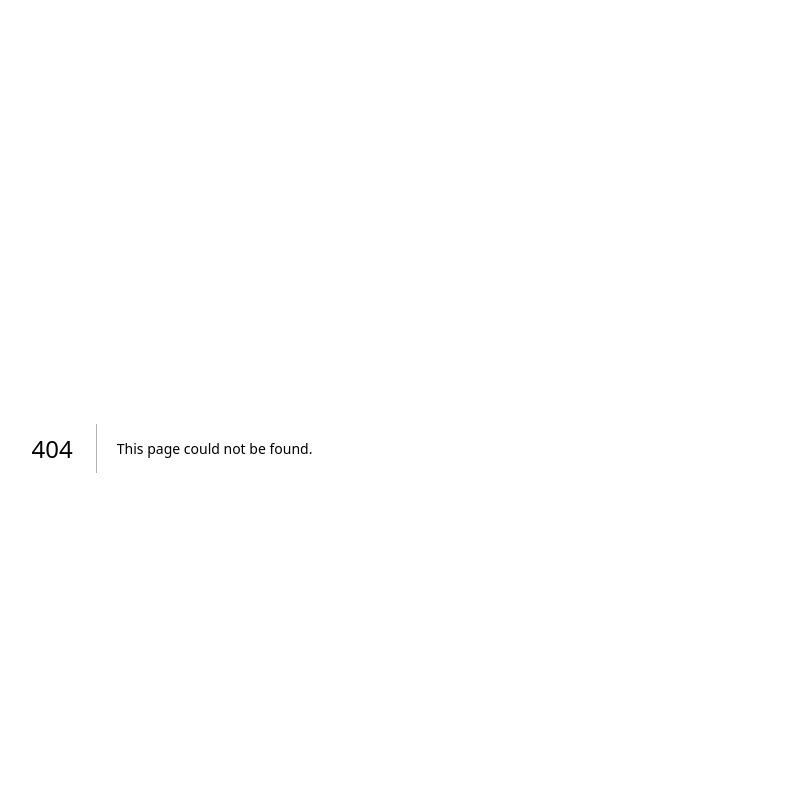
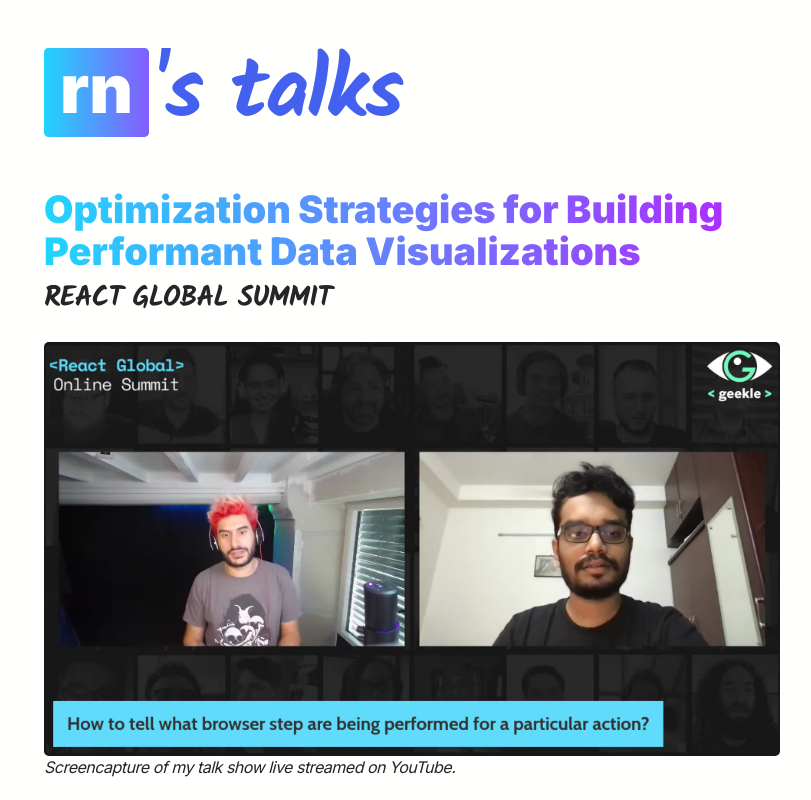
Before and after one commit to raaguln/portfolio, a Next.js app: page /speaking in a window 1280 px wide. Before the commit this address had no page. Shown: the top 800 px of the page, without its empty margins (228-1039 px from the left). Built offline with nearby package versions, Linux system fonts and the light colour scheme.

Commit message:
speaking section

```diff
--- /dev/null
+++ b/app/(components)/talks.tsx
@@ -0,0 +1,58 @@
+import { FC } from "react"
+import Link from "next/link"
+import { TalksData } from "@/data/talks"
+import { kalam } from "../fonts"
+import styles from "./project.module.css"
+
+interface Data {
+  data: TalksData
+}
+
+const Talks: FC<Data> = ({ data }) => {
+  const {
+    title,
+    conferenceName,
+    description,
+    img,
+    imgCaption,
+    imgAlt,
+    url,
+    // date,
+  } = data
+  return (
+    <article className={styles.project}>
+      <div className={styles.sticky}>
+        {url ? (
+          <span className={styles.span}>
+            <Link href={url} target="_blank">
+              <h3 className={styles.projectTitle}>{title}</h3>
+            </Link>
+          </span>
+        ) : (
+          <h3 className={styles.projectTitle}>{title}</h3>
+        )}
+        {conferenceName ? (
+          <h4 className={`${styles.brand} ${kalam.className}`}>
+            {conferenceName}
+          </h4>
+        ) : null}
+      </div>
+      <figure className={styles.imgContainer}>
+        <img className={styles.img} src={img} alt={imgAlt} />
+        <figcaption className={styles.imgCaption}>{imgCaption}</figcaption>
+      </figure>
+
+      <p className={styles.description}>{description}</p>
+      {/* {interestingDetails ? (
+      <p className={styles.description}>
+        <span className={`${styles.interesting} ${kalam.className}`}>
+          What's interesting:
+        </span>{" "}
+        {interestingDetails}
+      </p>
+    ) : null} */}
+    </article>
+  )
+}
+
+export default Talks
--- a/app/globals.css
+++ b/app/globals.css
@@ -136,7 +136,8 @@
   font-size: var(--fs-xs);
 }
 
-p {
+p,
+li {
   font-size: var(--fs-body);
   max-width: 65ch;
 }
--- /dev/null
+++ b/app/speaking/layout.tsx
@@ -0,0 +1,23 @@
+import { Metadata } from "next"
+import Providers from "../providers"
+import "../globals.css"
+import { inter } from "../fonts"
+
+export const metadata: Metadata = {
+  title: "Conference Talks - Raagul",
+  description: "Conference talks that Raagul has delivered.",
+}
+
+export default function RootLayout({
+  children,
+}: {
+  children: React.ReactNode
+}) {
+  return (
+    <html lang="en" suppressHydrationWarning className={inter.className}>
+      <body>
+        <Providers>{children}</Providers>
+      </body>
+    </html>
+  )
+}
--- /dev/null
+++ b/app/speaking/page.tsx
@@ -0,0 +1,18 @@
+import talks from "@/data/talks"
+import Title from "@/app/(components)/title"
+import Talks from "../(components)/talks"
+
+const Work = () => {
+  return (
+    <>
+      <Title>talks</Title>
+      <section>
+        {talks.map((d, i) => (
+          <Talks data={d} key={i} />
+        ))}
+      </section>
+    </>
+  )
+}
+
+export default Work
--- /dev/null
+++ b/data/talks.ts
@@ -0,0 +1,37 @@
+export interface TalksData {
+  title: string
+  conferenceName: string
+  description: string
+  img: string
+  imgAlt: string
+  imgCaption: string
+  url: string
+  date: string
+}
+
+const talks: TalksData[] = [
+  {
+    title:
+      "Optimization Strategies for Building Performant Data Visualizations",
+    conferenceName: "React Global Summit",
+    description: "Talk starts at 2h 24m 41s.",
+    img: "images/react-global-summit.png",
+    imgAlt: "Screencapture of my talk show live streamed on YouTube.",
+    imgCaption: "Screencapture of my talk show live streamed on YouTube.",
+    url: "https://www.youtube.com/watch?v=0HhWIvPhbu0&list=PLUXa0Jhsedd0yWI8W6qzD-RsiKygmia6L&t=8681s",
+    date: "",
+  },
+  {
+    title:
+      "Optimization Strategies for Building Performant Data Visualizations",
+    conferenceName: "React India",
+    description: "Talk starts at 3h 56m 11s.",
+    img: "images/react-india.png",
+    imgAlt: "Screencapture of my talk show live streamed on YouTube.",
+    imgCaption: "Screencapture of my talk show live streamed on YouTube.",
+    url: "https://www.youtube.com/watch?v=_JuLIGeXsxI&list=PLUXa0Jhsedd0yWI8W6qzD-RsiKygmia6L&t=14171s",
+    date: "",
+  },
+]
+
+export default talks
```
Also changed, not shown: app/page.tsx (+19 -11 lines), app/(components)/talks.module.css (added), public/images/react-global-summit.png (added), public/images/react-india.png (added).
